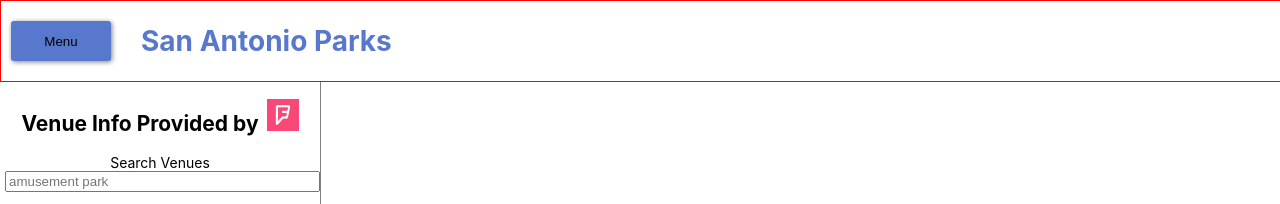
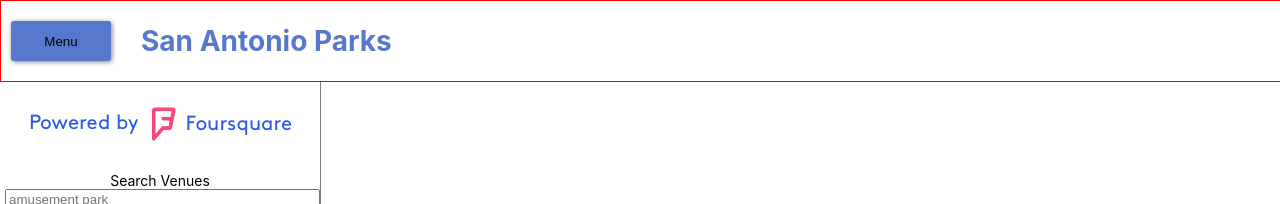
Before and after one commit to JS-goose/neighborhood-map-react, a React (Create React App) app: page / in a window 1280 px wide. Shown: the top 204 px of the page. Built offline with nearby package versions, Linux system fonts and the light colour scheme; no server answers.

Commit message:
Changed Foursquare logo

```diff
--- a/src/App.css
+++ b/src/App.css
@@ -107,12 +107,6 @@ body {
 /* Sidebar Styling */
 /* ************** */
 
-#fourLogo {
-  height: 32px;
-  width: 32px;
-  padding-left: 8px;
-}
-
 #sidebarContainer {
   display: flex;
   flex-flow: column nowrap;
--- a/src/components/Sidebar.js
+++ b/src/components/Sidebar.js
@@ -52,10 +52,10 @@ class Sidebar extends Component {
     return (
       <aside id="sidebarContainer">
         <h1 id="sidebarHeader">
-          Venue Info Provided by
+          {/* <a href="https://www.foursquare" */}
           <img
             id="fourLogo"
-            src={require("../images/FoursquareSocial.png")}
+            src={require("../images/Powered-by-Foursquare-full-color-300.png")}
             alt="the foursquare logo"
           />
         </h1>
```
Also changed, not shown: src/images/Powered-by-Foursquare-full-color-300.png (added).
